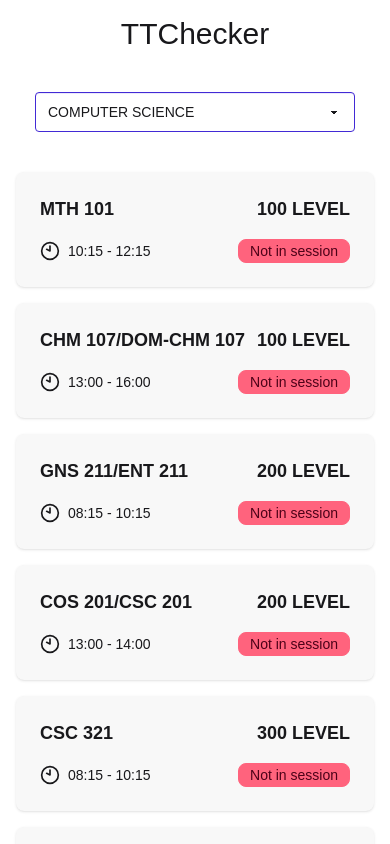
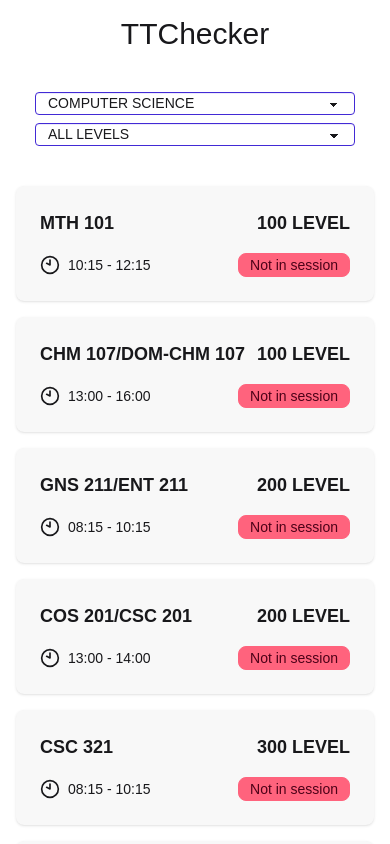
Before and after one commit to HammedforJesus/ttchecker, a React (Vite) app: page / in a window 390 px wide. Built offline with nearby package versions, Linux system fonts and the light colour scheme.

Commit message:
- Added filter by level feature
- Added empty list message

```diff
--- a/src/App.jsx
+++ b/src/App.jsx
@@ -6,14 +6,16 @@ function App() {
 
   const programmes = getProgrammes()
 
-  const [selectedCourse, setSelectedCourse] = useState(programmes[0])
+  const [selectedProgramme, setSelectedProgramme] = useState(programmes[0])
 
   const [filteredCourses, setFilteredCourses] = useState([])
 
+  const [ selectedLevel , setSelectedLevel ] = useState('all levels')
+
 
   useEffect(() => {
-    setFilteredCourses(getSchedule(selectedCourse))
-  }, [selectedCourse])
+    setFilteredCourses(getSchedule(selectedProgramme).filter(c => selectedLevel == "all levels" ? c : c.level == selectedLevel))
+  }, [selectedProgramme , selectedLevel])
 
 
   return (
@@ -22,20 +24,34 @@ function App() {
         <h1 className='text-3xl'>TTChecker</h1>
       </header>
 
-      <div className='flex w-full items-center justify-center'>
-        <select value={selectedCourse} onChange={(e) => setSelectedCourse(e.target.value)} className="select select-primary">
+      <div className='flex flex-col md:flex-row w-full items-center justify-center gap-2'>
+        <select value={selectedProgramme} onChange={(e) => setSelectedProgramme(e.target.value)} className="select select-primary not-md:flex-1">
           <option disabled={true}>Select a programme</option>
           {programmes.map((p, i) => (
-            <option key={i}>{p.toUpperCase()}</option>
+            <option key={i} value={p.toLowerCase()}>{p.toUpperCase()}</option>
+          ))}
+        </select>
+
+        <select value={selectedLevel} onChange={(e) => setSelectedLevel(e.target.value)} className="select select-primary md:w-max not-md:flex-1">
+          <option disabled={true}>Select a level</option>
+          {['all levels' , '100' , '200' , '300' , '400'].map((p, i) => (
+            <option key={i} value={p}>{p.toUpperCase()}</option>
           ))}
         </select>
       </div>
 
+      {
+        filteredCourses.length ?
       <section className='flex-1 flex flex-col items-center gap-4 overflow-y-auto py-4 px-4'>
         {filteredCourses.map((c, i) => (
           <ClassCard key={i} level={`${c.level} LEVEL`} courseCode={c.courseCode} startTime={c.dayAndTime[0].startTime} endTime={c.dayAndTime[0].endTime} active={c.dayAndTime[0].classActive} />
         ))}
       </section>
+      :
+      <section className='flex-1 flex items-center justify-center'>
+        <h1 className='text-xl md:text-3xl text-center'>No classes for {selectedLevel != "all levels" ? `${selectedLevel} level` : undefined} {selectedProgramme} students today.</h1>
+      </section>
+      }
     </div>
   )
 }
```
